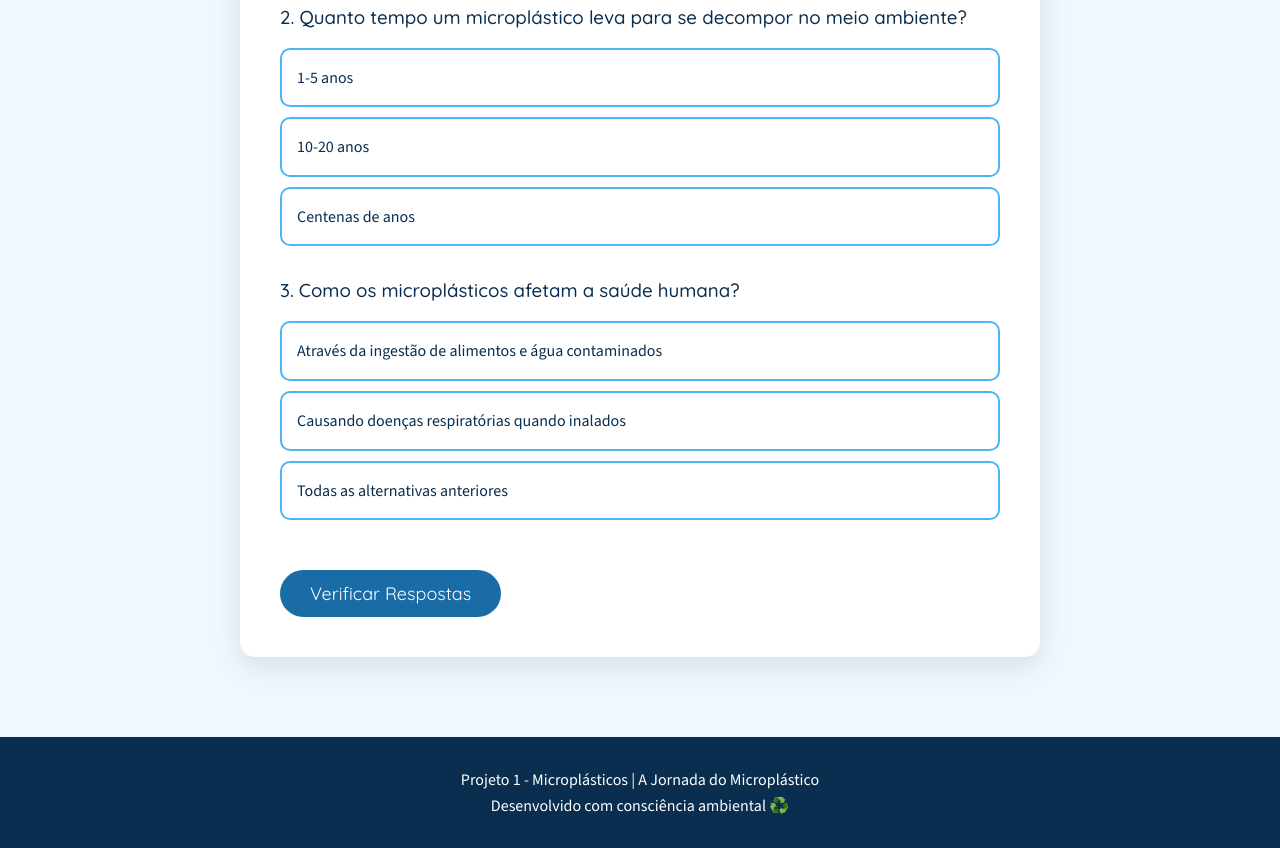
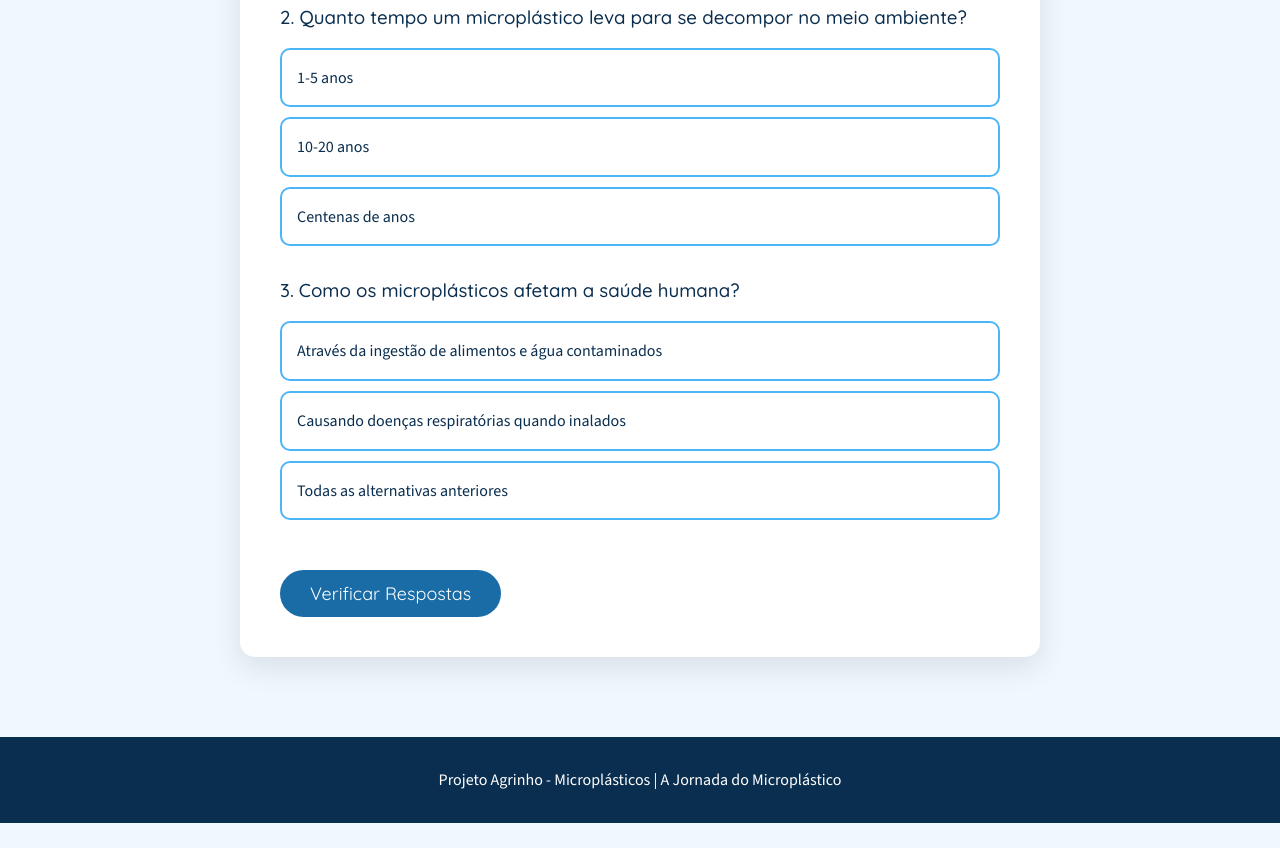
Before and after one commit to clarinha24/agrinho-mat-2, a plain HTML site: page index.html in a window 1280 px wide. Shown: the part 2895-3743 px from the top of the page. After the commit the page ends 3718 px from the top, so only its background shows below. Drawn offline with nearby package versions, Linux system fonts and the light colour scheme.

Commit message:
Update index.html

```diff
--- a/index.html
+++ b/index.html
@@ -160,8 +160,7 @@
 
     <footer>
         <div class="container">
-            <p>Projeto 1 - Microplásticos | A Jornada do Microplástico</p>
-            <p>Desenvolvido com consciência ambiental ♻️</p>
+            <p>Projeto Agrinho - Microplásticos | A Jornada do Microplástico</p>
         </div>
     </footer>
 
```
